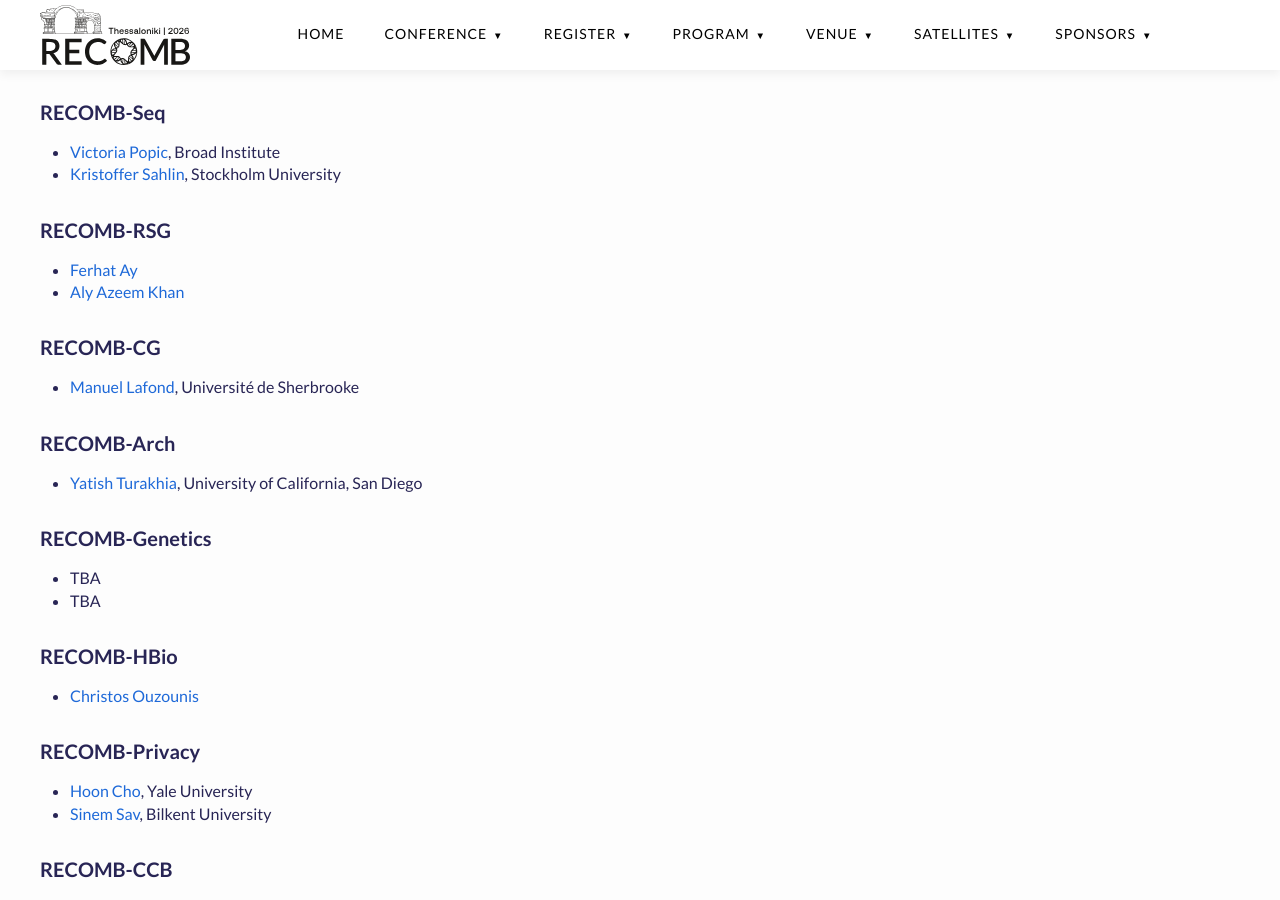
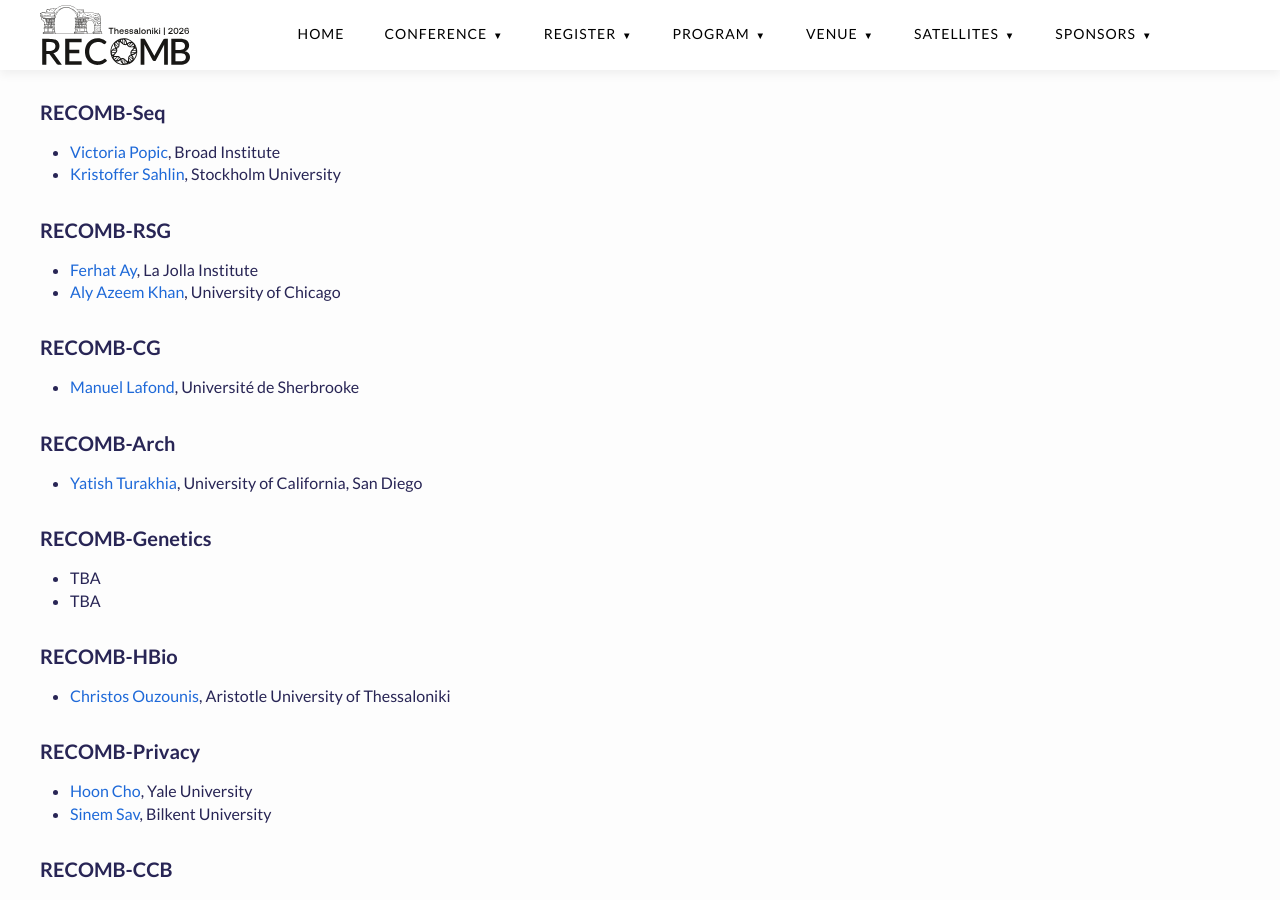
Before and after one commit to recomb-conference/recomb2026, a Jekyll site: the page built from committees.md, in a window 1280 px wide and 900 px high, scrolled down 1419 px. Built offline with Jekyll 4.4.1, drawn with Linux system fonts in a browser that asks for light colours; nearby versions of some CDN libraries.

Commit message:
Update committees.md

```diff
--- a/committees.md
+++ b/committees.md
@@ -48,8 +48,8 @@
  - [Kristoffer Sahlin](https://sahlingroup.github.io/), Stockholm University
 
 #### RECOMB-RSG
- - [Ferhat Ay](https://www.lji.org/labs/ay/)
- - [Aly Azeem Khan](https://home.ttic.edu/~aakhan/)
+ - [Ferhat Ay](https://www.lji.org/labs/ay/), La Jolla Institute
+ - [Aly Azeem Khan](https://home.ttic.edu/~aakhan/), University of Chicago
 
 #### RECOMB-CG
  - [Manuel Lafond](https://mlafond.recherche.usherbrooke.ca), Université de Sherbrooke
@@ -62,7 +62,7 @@
  - TBA
 
 #### RECOMB-HBio
- - [Christos Ouzounis](https://csd.auth.gr/en/member/ouzounis-christos-2/)
+ - [Christos Ouzounis](https://csd.auth.gr/en/member/ouzounis-christos-2/), Aristotle University of Thessaloniki
 
 #### RECOMB-Privacy
  - [Hoon Cho](https://medicine.yale.edu/profile/hoon-cho/), Yale University
```
